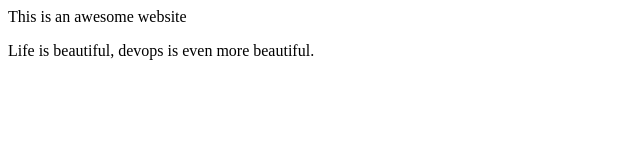
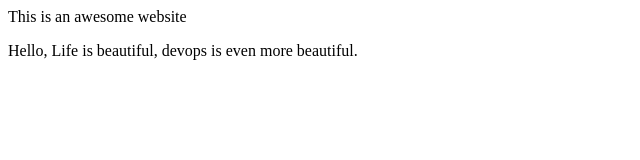
Before and after one commit to imsubash-devops/my-sample-website, a plain HTML site: page index.html in a window 1280 px wide. Shown: the full height of the page, 0-640 px from the left. Drawn offline with Linux system fonts and the light colour scheme.

Commit message:
hello added to index.html

```diff
--- a/index.html
+++ b/index.html
@@ -6,6 +6,6 @@
 		This is an awesome website
 	</head>
 	<body>
-		<p> Life is beautiful, devops is even more beautiful. </p>
+		<p>Hello, Life is beautiful, devops is even more beautiful. </p>
 	</body>
 </html>
```
